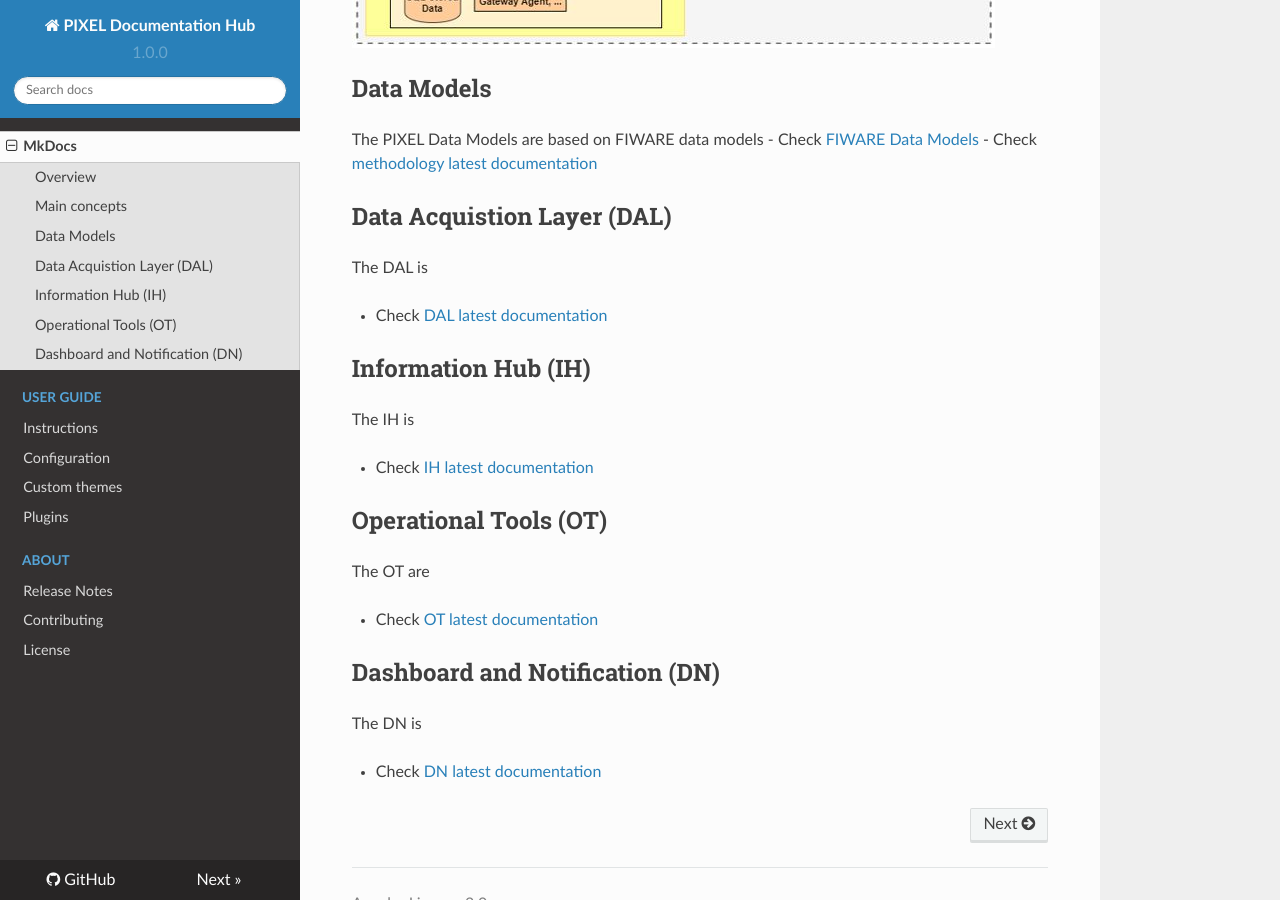
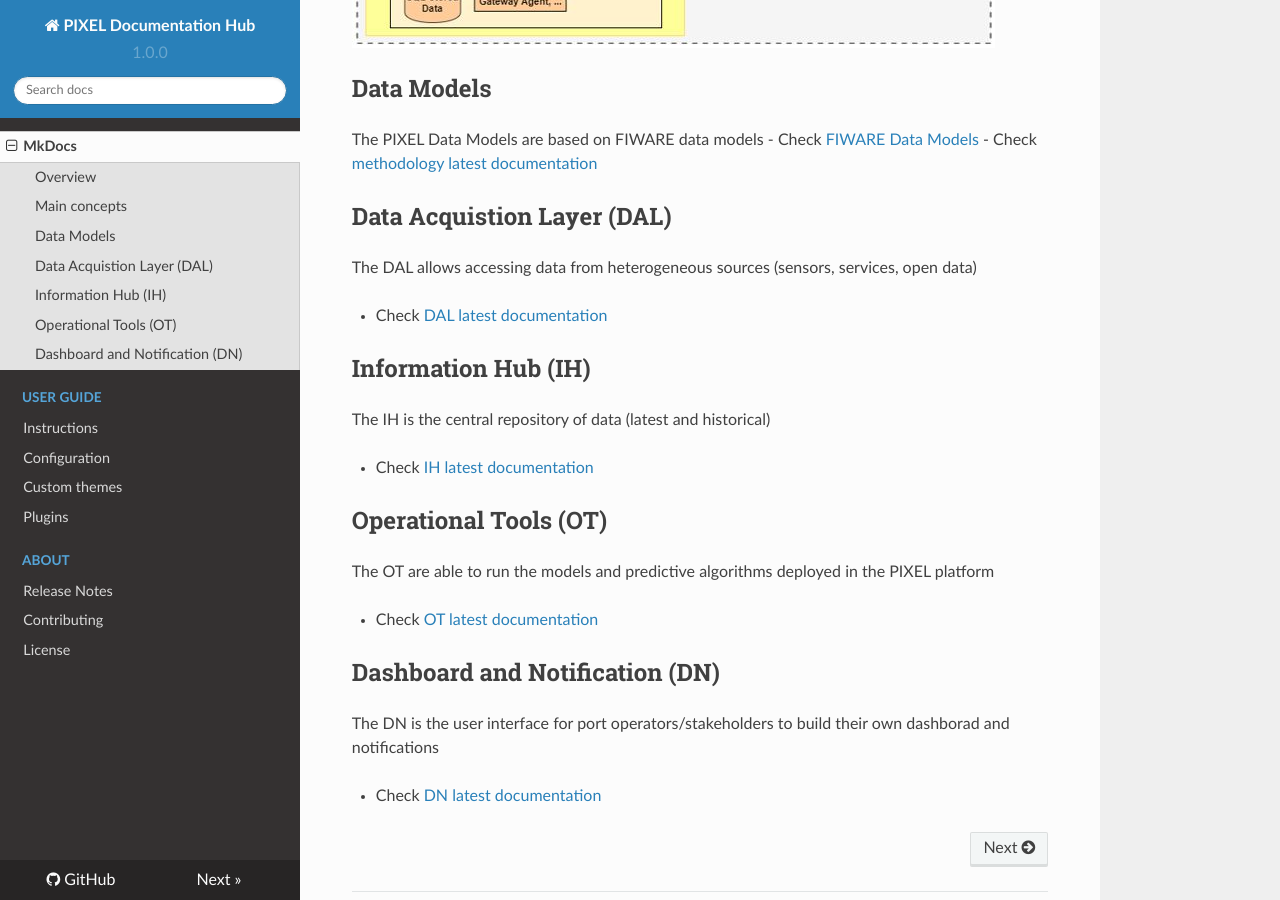
Before and after one commit to pixel-ports/docs-hub, an MkDocs documentation site: the page built from docs/index.md, in a window 1280 px wide and 900 px high, scrolled down 1292 px. Built offline with MkDocs 1.6.1, drawn with Linux system fonts in a browser that asks for light colours; nearby versions of some CDN libraries; old or Windows-style settings are respelled for this version of MkDocs; some of the changed text lies outside the part shown.

Commit message:
Update index.md

```diff
--- a/docs/index.md
+++ b/docs/index.md
@@ -6,7 +6,7 @@
 
 ## Overview
 
-This is the documents hub for the PIXEL project.
+This is the documents hub for the PIXEL project (https://pixel-ports.eu/).
 
 PIXEL is the first smart, flexible and scalable solution for reducing environmental impacts while enabling the optimization of operations in port ecosystems through IoT.
 
@@ -26,25 +26,25 @@ The PIXEL Data Models are based on FIWARE data models <short description from th
 
 ## Data Acquistion Layer (DAL)
 
-The DAL is <short description from the doc>
+The DAL allows accessing data from heterogeneous sources (sensors, services, open data)
 
   - Check [DAL latest documentation](https://inter-iot.readthedocs.io/projects/intermeth/en/latest/)
 
 ## Information Hub (IH)
 
-The IH is <short description from the doc>
+The IH is the central repository of data (latest and historical)
 
   - Check [IH latest documentation](https://inter-iot.readthedocs.io/projects/interapi/en/latest/)
 
 ##  Operational Tools (OT)
 
-The OT are <short description from the doc>
+The OT are able to run the models and predictive algorithms deployed in the PIXEL platform
 
   - Check [OT latest documentation](https://inter-iot.readthedocs.io/projects/framework/en/latest/)
 
 
 ## Dashboard and Notification (DN)
 
-The DN is <short description from the doc>
+The DN is the user interface for port operators/stakeholders to build their own dashborad and notifications
 
   - Check [DN latest documentation](https://inter-iot.readthedocs.io/projects/gateway/en/latest/)
```
